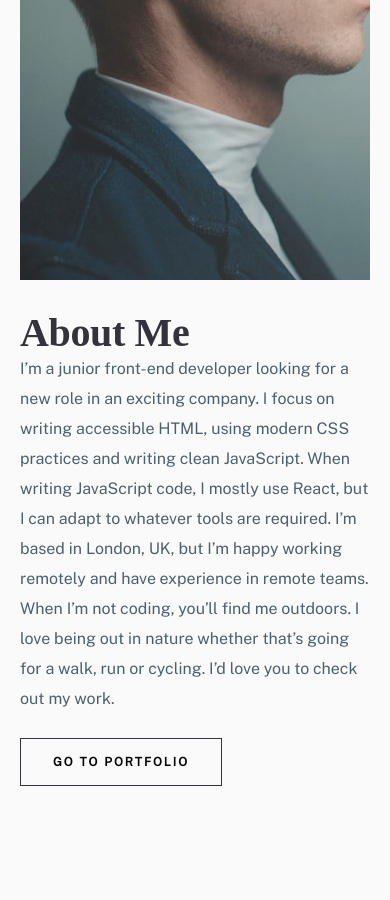
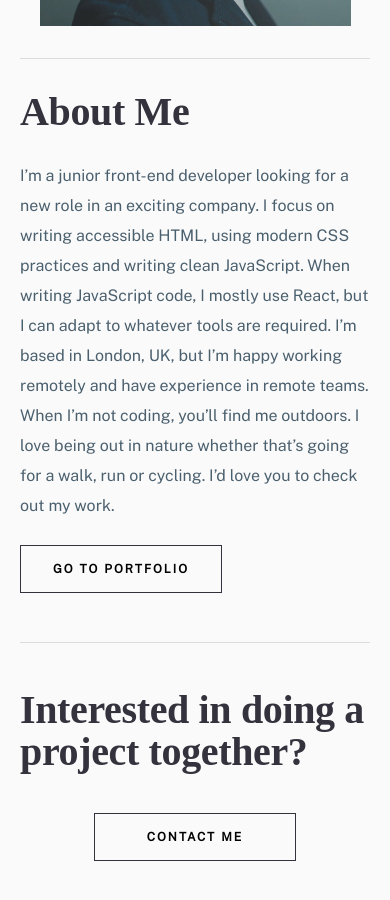
Before and after one commit to samadjei/Minimalist-portfolio-website, a Next.js app: page /homepage in a window 390 px wide. Shown: the part 1120-2020 px from the top of the page. Built offline with nearby package versions, Linux system fonts and the light colour scheme; a web font is replaced by a local one.

Commit message:
added interest seciton and made it responsive

```diff
--- /dev/null
+++ b/components/homepage/heroInterest.js
@@ -0,0 +1,23 @@
+import React from 'react';
+import Link from 'next/link';
+import { Button } from '../button';
+
+const heroInterest = () => {
+	return (
+		<section className="interest">
+			<div className="interest__inner">
+				<div className="interest__title">
+					<h2>Interested in doing a project together?</h2>
+				</div>
+				<div className="interest__line"></div>
+				<Link href="/contact">
+					<Button className="btn" buttonStyle="btn--secondary" buttonSize="btn--desktop">
+						Contact Me
+					</Button>
+				</Link>
+			</div>
+		</section>
+	);
+};
+
+export default heroInterest;
--- a/components/homepage/homeAbout.js
+++ b/components/homepage/homeAbout.js
@@ -10,7 +10,7 @@ const homeAbout = () => {
 				<div className="aboutMe__content">
 					<h2>About Me</h2>
 					<p className="body-1">I’m a junior front-end developer looking for a new role in an exciting company. I focus on writing accessible HTML, using modern CSS practices and writing clean JavaScript. When writing JavaScript code, I mostly use React, but I can adapt to whatever tools are required. I’m based in London, UK, but I’m happy working remotely and have experience in remote teams. When I’m not coding, you’ll find me outdoors. I love being out in nature whether that’s going for a walk, run or cycling. I’d love you to check out my work.</p>
-					<Link href="/">
+					<Link href="/portfolio">
 						<Button className="btn hero__btn" buttonStyle="btn--secondary" buttonSize="btn--desktop">
 							Go to portfolio
 						</Button>
--- a/pages/homepage.js
+++ b/pages/homepage.js
@@ -1,5 +1,6 @@
 import React from 'react';
 import Hero from '../components/homepage/hero';
+import HeroInterest from '../components/homepage/heroInterest';
 import HomeAbout from '../components/homepage/homeAbout';
 
 const Homepage = () => {
@@ -7,6 +8,7 @@ const Homepage = () => {
 		<main className="container">
 			<Hero />
 			<HomeAbout />
+			<HeroInterest/>
 		</main>
 	);
 };
--- a/scss/pages/_homepage.scss
+++ b/scss/pages/_homepage.scss
@@ -64,7 +64,6 @@
 		background-size: cover;
 		@include breakpoint(tablet-xl) {
 			background-image: url('/images/homepage/desktop/image-homepage-profile.jpg');
-			width: 28.1rem;
 			background-position: right;
 		}
 		@include breakpoint(tablet) {
@@ -72,16 +71,92 @@
 			width: 100%;
 			background-position: center;
 		}
+		@include breakpoint(phone) {
+			width: 31.1rem;
+			height: 34.6rem;
+		}
 	}
 
 	&__content {
+		position: relative;
 		width: 35rem;
+
+		// Dividers
+		&::after {
+			content: '';
+			position: absolute;
+			top: -5rem;
+			right: 0;
+			height: 1px;
+			width: 100%;
+			background: var(--grayish-dark-blue);
+			opacity: 0.15;
+			@include breakpoint(tablet) {
+				top: 3.2rem;
+			}
+		}
+		&::before {
+			content: '';
+			position: absolute;
+			bottom: -5rem;
+			right: 0;
+			height: 1px;
+			width: 100%;
+			background: var(--grayish-dark-blue);
+			opacity: 0.15;
+		}
+
+		.body-1 {
+			padding-top: 2.8rem;
+		}
+
 		@include breakpoint(tablet-xl) {
 			width: 33.9rem;
+			padding-left: 6.9rem;
 		}
 		@include breakpoint(tablet) {
-			padding-top: 3.2rem;
+			padding-top: 6.5rem;
 			width: 100%;
+			padding-left: 0;
 		}
 	}
 }
+
+// Interest
+.interest {
+	padding-top: 0;
+
+	&__line {
+		display: block;
+		height: 1px;
+		width: 40%;
+		background-color: var(--grayish-dark-blue);
+		opacity: 0.15;
+		@include breakpoint(tablet-xl) {
+			width: 20%;
+		}
+		@include breakpoint(tablet) {
+			display: none;
+		}
+	}
+
+	&__title {
+		min-width: 35rem;
+		max-width: 35rem;
+	}
+
+	&__inner {
+		display: flex;
+		justify-content: space-between;
+		align-items: center;
+		@include breakpoint(phone) {
+			flex-direction: column;
+		}
+	}
+
+	.btn {
+		@include breakpoint(phone) {
+			margin-top: calc(2.4rem + 1.6rem);
+		}
+	}
+}
--- a/starter-code/index.html
+++ b/starter-code/index.html
@@ -18,7 +18,7 @@
 
   Go to Portfolio
 
-  Interested in doing a project together?
+
 
   Contact Me
 
```
